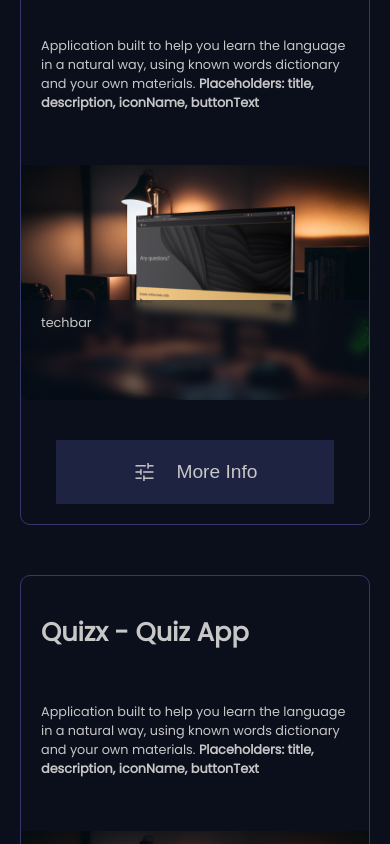
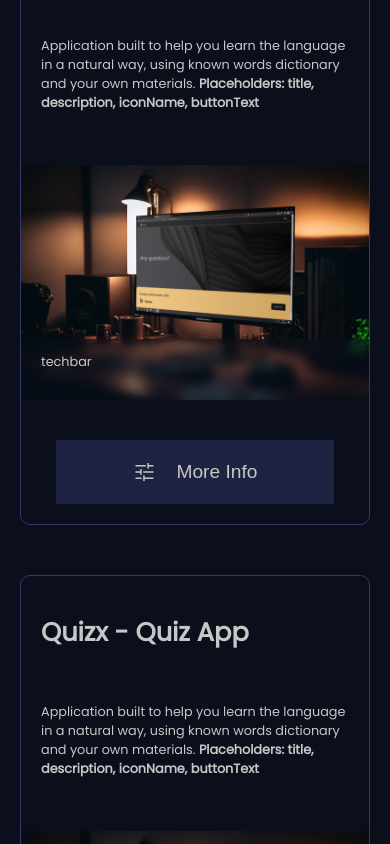
Before and after one commit to mikoogla/vue-portfolio, a Vue app: page / in a window 390 px wide. Shown: the part 1081-1925 px from the top of the page. Built offline with nearby package versions, Linux system fonts and the light colour scheme.

Commit message:
overlay height

```diff
--- a/src/assets/base.css
+++ b/src/assets/base.css
@@ -8,17 +8,6 @@
   --color-accent-2: #3182ce;
   --color-accent-2-opacity: #3182ce79;
 
-  --size-navbar-text: 1.1rem;
-  --size-navbar-height: 4rem;
-  --size-footer-height: 4rem;
-  --size-footer-text: 1.1rem;
-  --size-icon: 1.5rem;
-
-  --weight-normal: 400;
-  --weight-heavy: 700;
-
-  --container-height: calc(100vh - var(--size-navbar-height));
-
   --prescaler: 0rem;
 
   --size-font-small: calc(0.8rem - var(--prescaler));
@@ -26,6 +15,16 @@
   --size-font-medium: calc(1.2rem - var(--prescaler));
   --size-font-large: calc(1.4rem - var(--prescaler));
   --size-h1: calc(3rem - var(--prescaler));
+
+  --size-navbar-height: 4rem;
+  --size-footer-height: 4rem;
+  --size-overlay-height: calc(4rem - var(--prescaler));
+  --size-icon: 1.5rem;
+
+  --weight-normal: 400;
+  --weight-heavy: 700;
+
+  --container-height: calc(100vh - var(--size-navbar-height));
 }
 
 @media (max-width: 768px) {
--- a/src/components/Home/ProjectItem.vue
+++ b/src/components/Home/ProjectItem.vue
@@ -131,7 +131,7 @@
   .technologies {
     border-radius: 0 0 10px 10px;
     width: 100%;
-    height: 100px;
+    height: var(--size-overlay-height);
     background-color: var(--color-background-layout);
   }
   .description,
```
